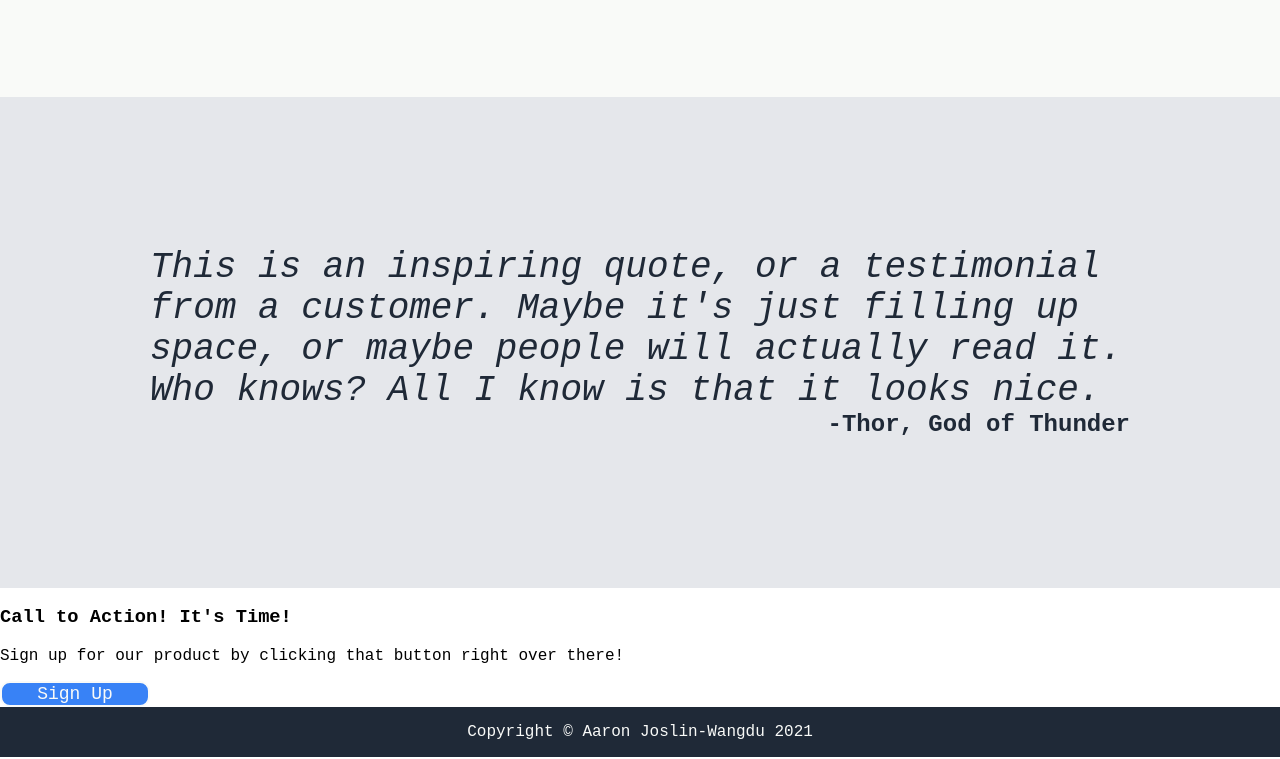
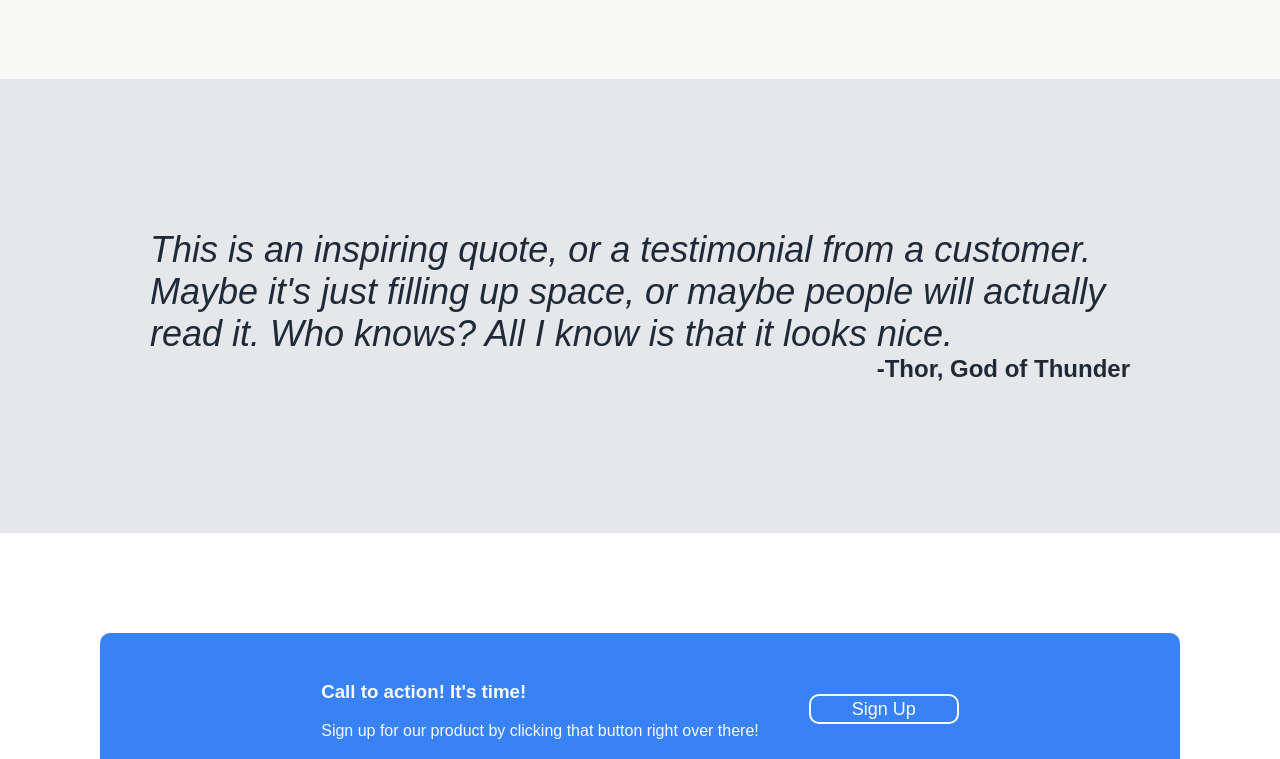
Before and after one commit to aaronjoslinwangdu/landing-page-top, a plain HTML site: page index.html in a window 1280 px wide. Shown: the part 1049-1808 px from the top of the page. Drawn offline with Linux system fonts and the light colour scheme.

Commit message:
finish section four and finishing touches

```diff
--- a/index.html
+++ b/index.html
@@ -55,13 +55,11 @@
 
 <div id="section4">
     <div class="section4-container">
-        <div class="section4-left">
-            <h3>Call to Action! It's Time!</h3>
+        <div class="section4-text">
+            <h3>Call to action! It's time!</h3>
             <p>Sign up for our product by clicking that button right over there!</p>
         </div>
-        <div class="section4-right">
             <button id="signup-button">Sign Up</button>
-        </div>
     </div>
 </div>
 
--- a/style.css
+++ b/style.css
@@ -1,5 +1,5 @@
 * {
-    font-family: "Courier New", cursive;
+    font-family: "Arial", cursive;
 }
 
 body {
@@ -57,7 +57,7 @@ li {
 #section1 .section1-header {
     color: #f9faf8;
     font-size: 48px;
-    font-weight: extra-bold;
+    font-weight: bold;
 
 }
 
@@ -73,6 +73,7 @@ li {
     background-color: #3882f6;
     border: solid 2px #f9faf8;
     width: 150px;
+    height: 30px;
     border-radius: 10px;
 
 }
@@ -122,7 +123,7 @@ li {
     font-size: 36px;
     color: #1f2937;
     font-style: italic;
-    font-weight: lighter;
+    font-weight: light;
 }
 
 #section3 .section3-signature {
@@ -133,7 +134,22 @@ li {
 }
 
 #section4 {
+    padding: 100px;
+}
 
+#section4 .section4-container {
+    border-radius: 10px;
+    background-color: #3882f6;
+    padding: 30px;
+    display: flex;
+    flex-direction: row;
+    justify-content: center;
+    align-items: center;
+    gap: 50px;
+}
+
+#section4 .section4-container .section4-text {
+    color:#f9faf8;
 }
 
 #footer {
```
